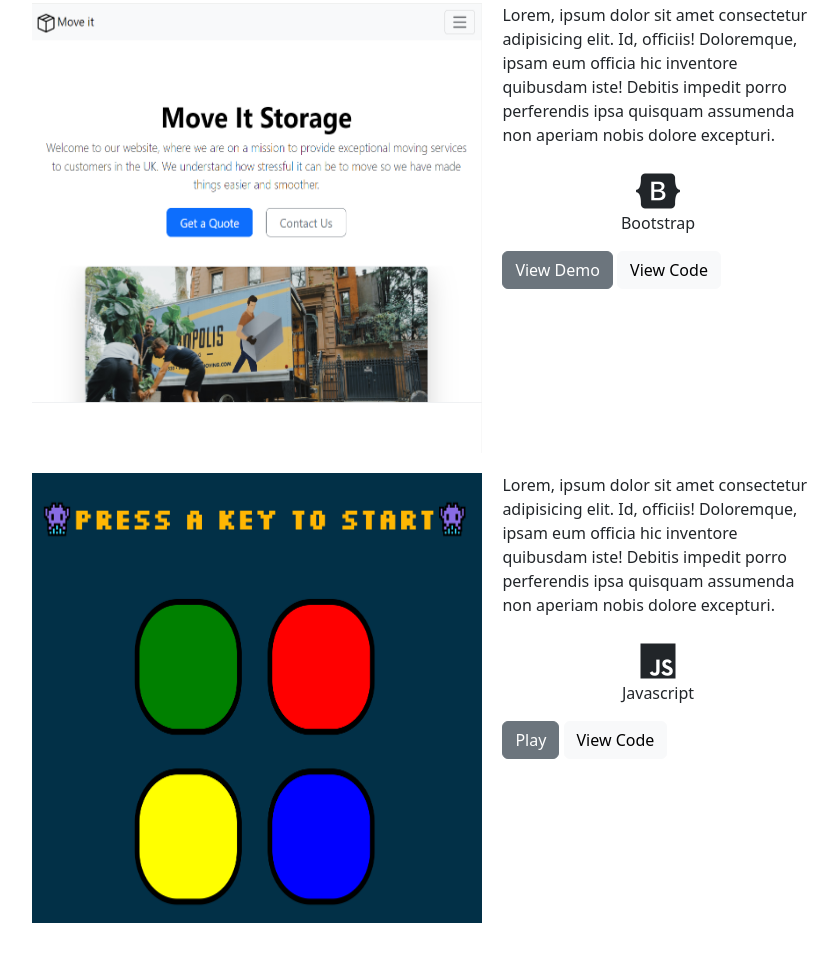
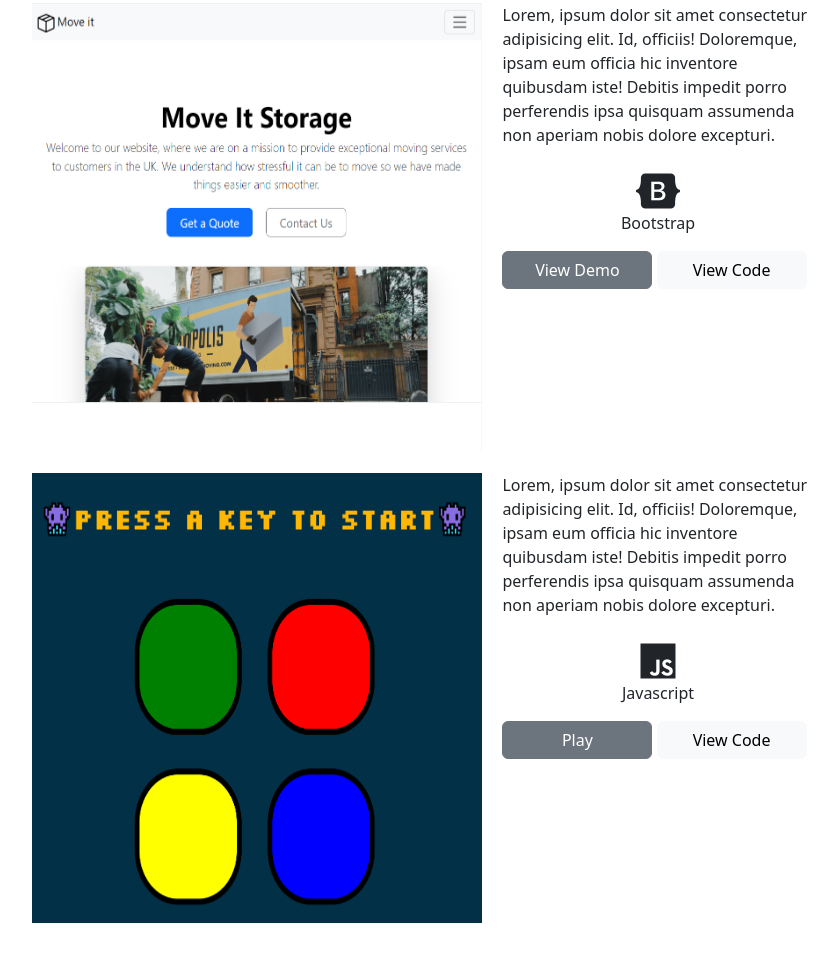
Before and after one commit to evealexis/evealexis.github.io, a plain HTML site: page index.html in a window 1280 px wide. Shown: the part 482-1438 px from the top of the page, without its empty margins (217-1052 px from the left). Drawn offline with nearby package versions, Linux system fonts and the light colour scheme.

Commit message:
updated button width

```diff
--- a/index.html
+++ b/index.html
@@ -58,8 +58,8 @@
                         <i class="fa-brands fa-bootstrap"></i>
                         <p>Bootstrap</p>
                     </div>
-                    <button type="button" class="btn btn-secondary">View Demo</button>
-                    <button type="button" class="btn btn-light">View Code</button>
+                    <button type="button" class="btn btn-secondary widthbtn">View Demo</button>
+                    <button type="button" class="btn btn-light widthbtn">View Code</button>
                 </div>
 
                 <div class="projects-img">
@@ -72,8 +72,8 @@
                         <i class="fa-brands fa-js"></i>
                         <p>Javascript</p>
                     </div>
-                    <button type="button" class="btn btn-secondary">Play</button>
-                    <button type="button" class="btn btn-light">View Code</button>
+                    <button type="button" class="btn btn-secondary widthbtn">Play</button>
+                    <button type="button" class="btn btn-light widthbtn">View Code</button>
                 </div>
                </article>
         </div>
--- a/style.css
+++ b/style.css
@@ -86,8 +86,6 @@ h1{
     margin-bottom: 5px;
 }
 
-
-
 header nav{
     display: inline-block;
 }
@@ -140,3 +138,7 @@ img{
     height: 450px;
     width: 450px;
 }
+
+.widthbtn {
+    width: 150px;
+}
```
